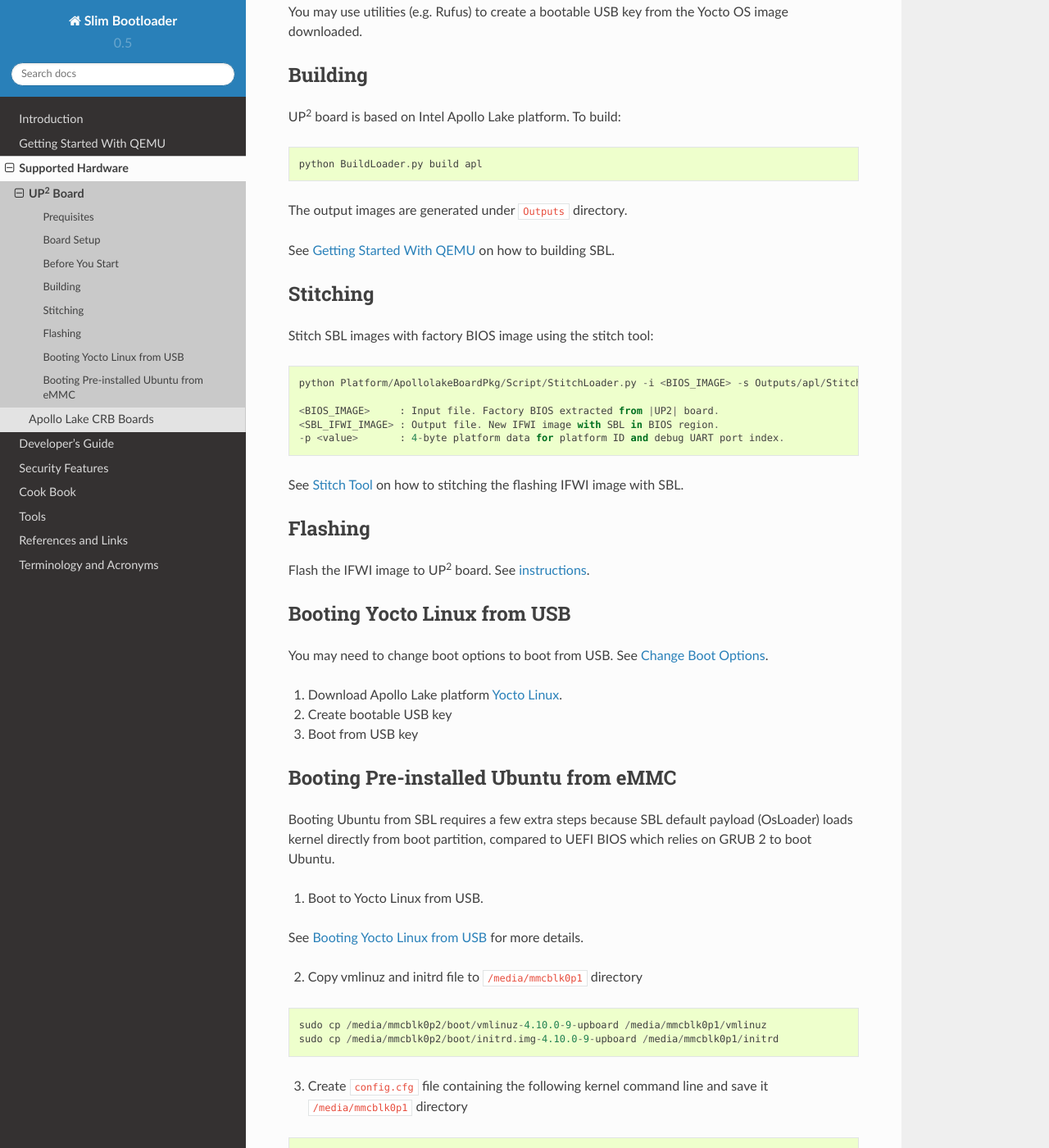
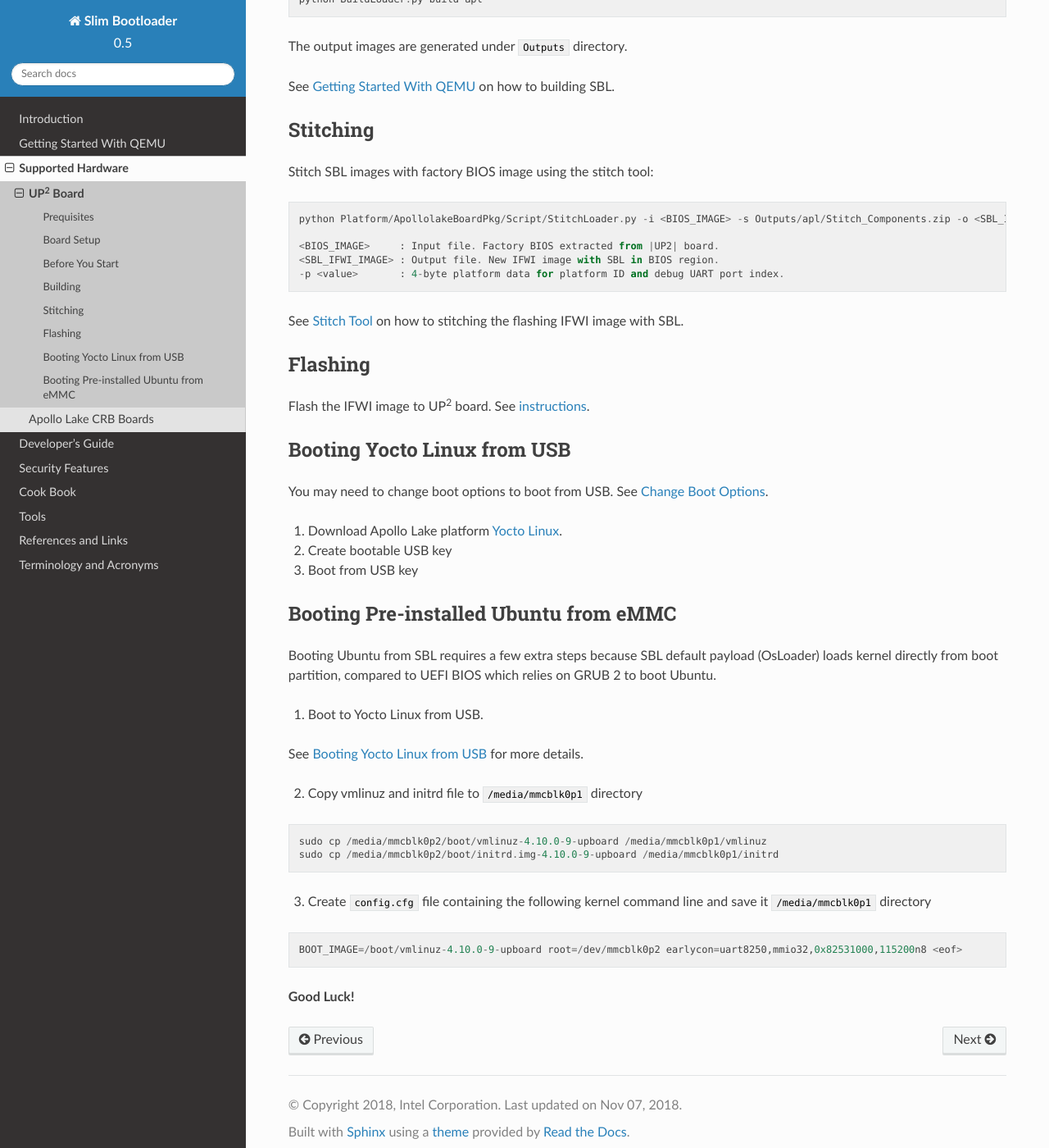
Before and after one commit to slimbootloader/documentation, a Sphinx documentation site: the page built from source/supported-hardware/up2.rst, in a window 1280 px wide and 1400 px high, scrolled down 2261 px. Shown: the whole window at 82% size. Built offline with Sphinx 7.4.7 and the Read the Docs theme 2.0.0, drawn with Linux system fonts in a browser that asks for light colours; pages that are not in the unit, such as notebooks, are missing from menus.

Commit message:
Set generated HTML page as wide as possible
This makes easier to copy and paste long command lines embedded
in documents.

Signed-off-by: Huang Jin <huang.jin@intel.com>

```diff
--- a/source/conf.py
+++ b/source/conf.py
@@ -147,6 +147,9 @@ html_theme = 'sphinx_rtd_theme'
 # so a file named "default.css" will overwrite the builtin "default.css".
 html_static_path = ['_static']
 
+def setup(app):
+   app.add_stylesheet("custom.css")
+
 # Add any extra paths that contain custom files (such as robots.txt or
 # .htaccess) here, relative to this directory. These files are copied
 # directly to the root of the documentation.
--- a/source/supported-hardware/up2.rst
+++ b/source/supported-hardware/up2.rst
@@ -21,6 +21,7 @@ Board Setup
 ^^^^^^^^^^^^^^^^^
 
 .. image:: /images/up2_setup.jpg
+   :width: 600
    :alt: |UP2| Board Setup
    :align: center
 
```
